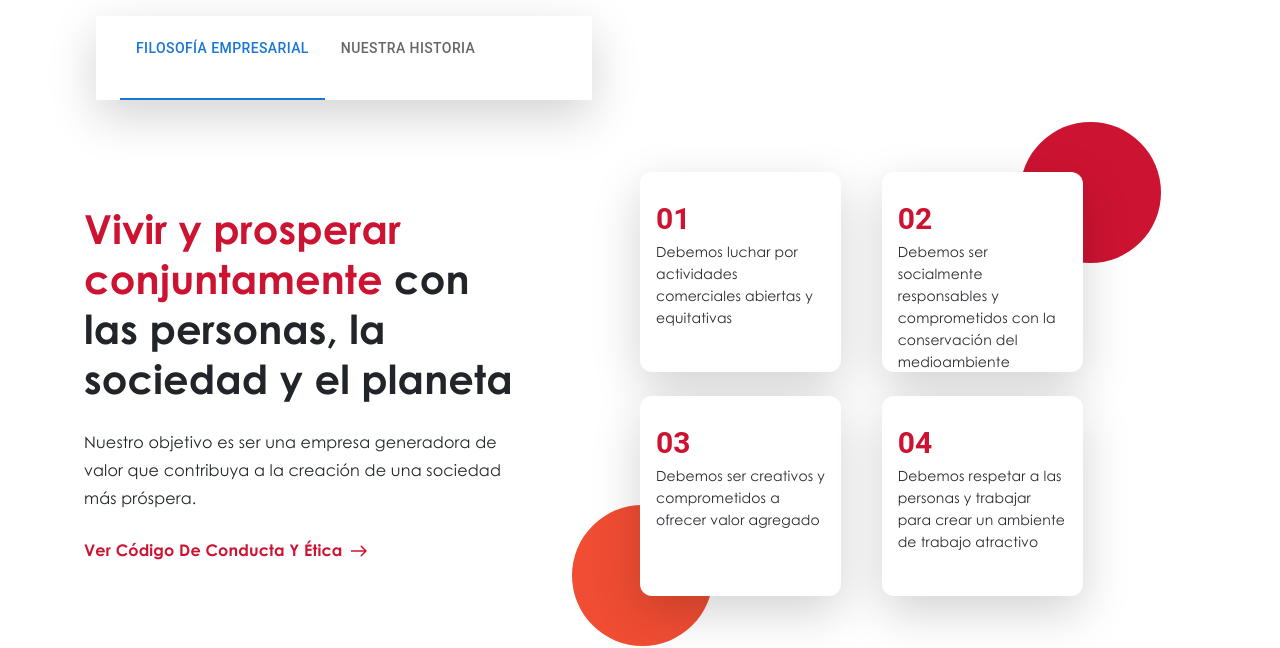
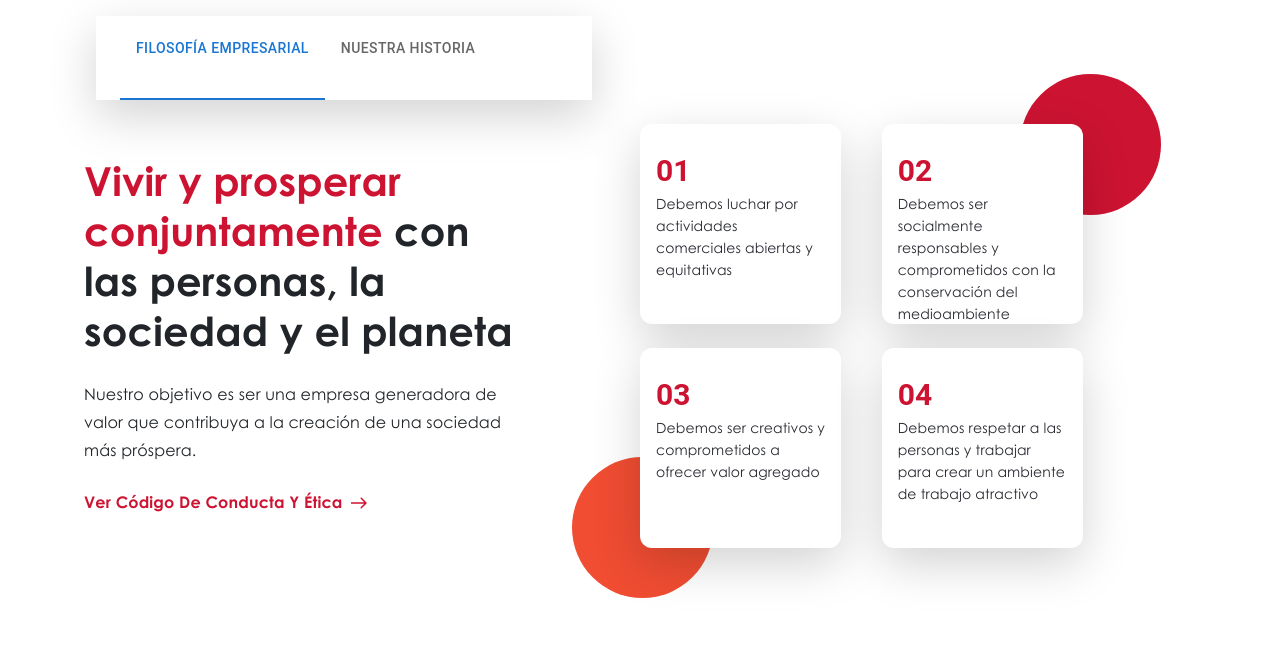
Before and after one commit to javs6578/toyota-industrial, a Next.js app: page /empresa in a window 1280 px wide. Shown: the part 2200-2848 px from the top of the page. Built offline with nearby package versions, Linux system fonts and the light colour scheme.

Commit message:
filosofia tabs

```diff
--- a/app/empresa/page.tsx
+++ b/app/empresa/page.tsx
@@ -209,7 +209,7 @@ export default function Empresa() {
                         </Tabs>
                     </div>
                     <CustomTabPanel value={value} index={0}>
-                        <div className="row mt-5">
+                        <div className="row">
                             <div className="col-5 px-4 my-auto">
                                 <h3 className='filosofia-title'>
                                     <span className='red-text'>Vivir y prosperar conjuntamente </span>con
@@ -269,8 +269,8 @@ export default function Empresa() {
                                 <Link href="/" className='footer-link' style={{ textDecoration: 'none' }}>Conoce nuestra historia</Link>
                                 <img className='ms-2' src={red_arrow.src} alt="" />
                             </div>
-                            <div className="col-1"></div>
-                            <div className="col-5">
+                            <div className="col-2"></div>
+                            <div className="col-4">
                                 <img className='w-100' src={nuestra_historia.src} alt="" />
                             </div>
                         </div>
```
